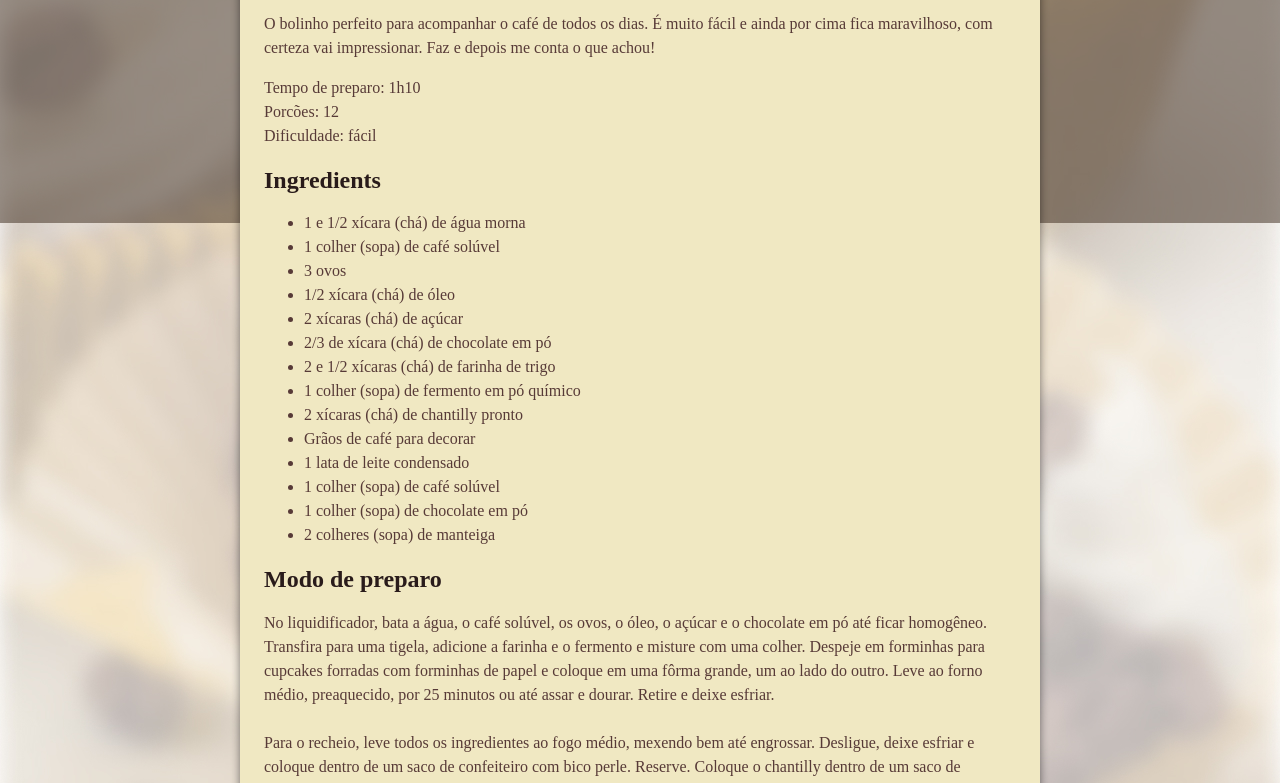
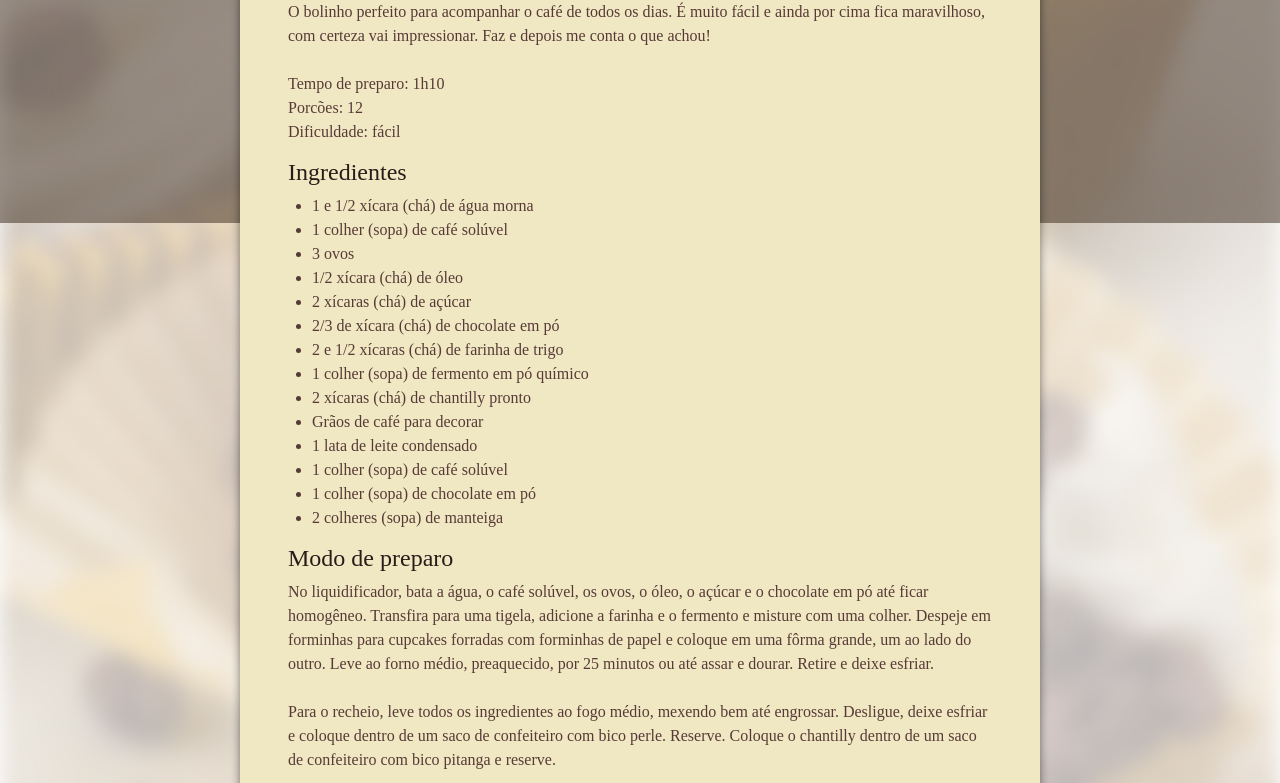
Before and after one commit to outz1/basic-frontend-project, a plain HTML site: page projeto 1 - receita/index.html in a window 1280 px wide. Shown: the part 577-1360 px from the top of the page. Drawn offline with Linux system fonts and the light colour scheme; a web font is replaced by a local one.

Commit message:
improve spaces and other details

```diff
--- a/projeto 1 - receita/index.html
+++ b/projeto 1 - receita/index.html
@@ -6,7 +6,7 @@
   <meta charset="UTF-8">
   <meta name="viewport" content="width=device-width, initial-scale=1.0">
   <title>Página de Receita</title>
-  <link href="https://fonts.googleapis.com/css2?family=Alice&family=Sixtyfour+Convergence&display=swap" rel="stylesheet">
+
   <link rel="stylesheet" href="style.css">
 
 </head>
@@ -19,8 +19,8 @@
           <h1>Cupcake de café com chantilly</h1>
           <p>O bolinho perfeito para acompanhar o café de todos os dias. É muito fácil e ainda por cima fica maravilhoso, com certeza vai impressionar. Faz e depois me conta o que achou!</p>
 
-          <p>Tempo de preparo: 1h10 <br>Porcões: 12 <br>Dificuldade: fácil</p>
-          <h2>Ingredients</h2>
+          <p><br>Tempo de preparo: 1h10 <br>Porcões: 12 <br>Dificuldade: fácil</p>
+          <h2>Ingredientes</h2>
             <ul>
               <li>1 e 1/2 xícara (chá) de água morna</li>
               <li>1 colher (sopa) de café solúvel</li>
--- a/projeto 1 - receita/style.css
+++ b/projeto 1 - receita/style.css
@@ -1,5 +1,11 @@
+* {
+  margin: 0;
+  padding: 0;
+}
+
 :root {
   font-family: "Alice", serif;
+  font-weight: 500;
   line-height: 150%;
   color: #573A37;
 }
@@ -17,6 +23,9 @@ body {
   margin: 48px auto;
   box-shadow: 0 4px 8px rgba(0, 0, 0, 0.5);
 }
+#about p + p {
+  margin-top: 12px;
+}
 
 img {
   border-radius: 16px;
@@ -30,12 +39,32 @@ img {
   background-color: rgba(57, 38, 24, 0.5);
   z-index: -1;
 }
+main {
+  padding: 24px;
+}
+
+section + section {
+  margin-top: 20px;
+}
+
 h1 {
   line-height: 140%;
+  font-weight: 300;
   font-size: 40px;
+}
+
+h2 {
+  font-weight: 300;
+  font-size: 24px;
+
+}
+
+h1, h2 {
   color: #291B1A;
+  margin-top: 10px;
+  margin-bottom: 4px;
+  line-height: 150%;
 }
-h2 {
-  font-size: 24px;
-  color: #291B1A;
+ul {
+  padding-left: 24px;
 }
```
